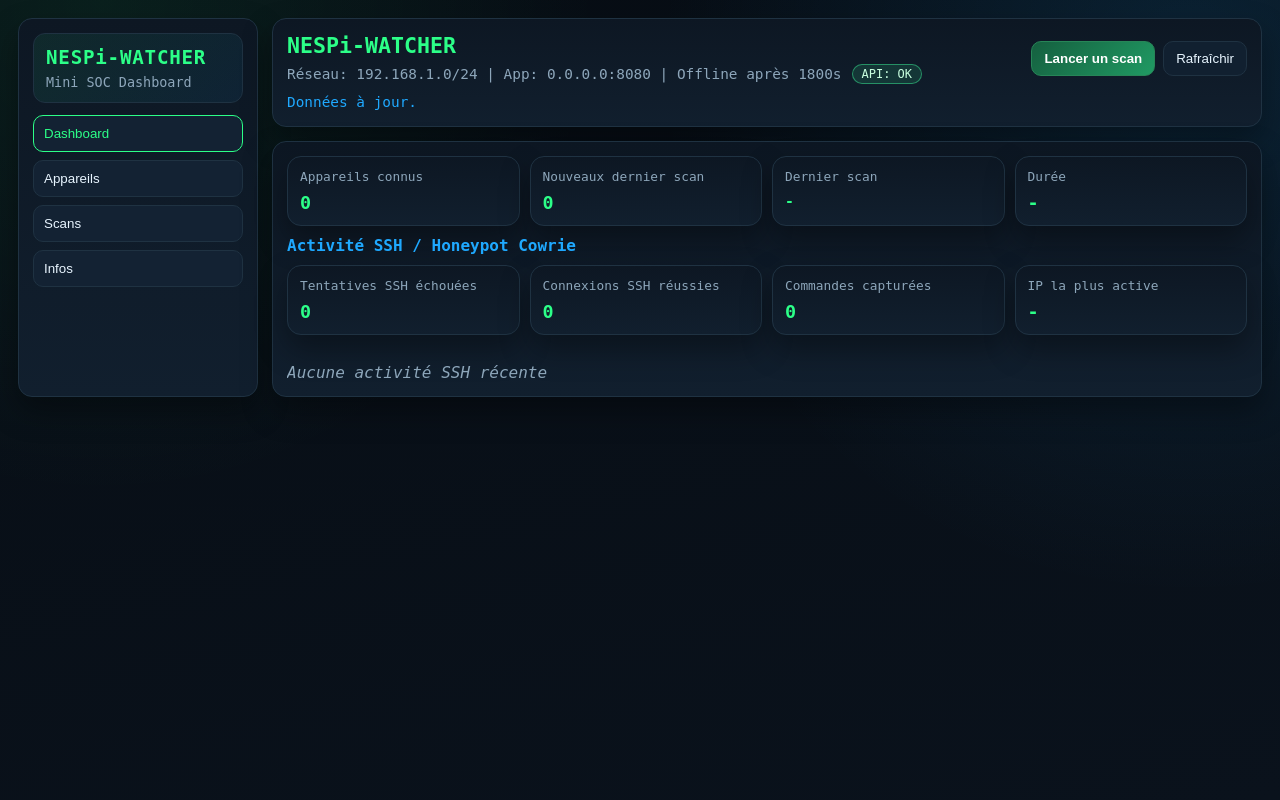
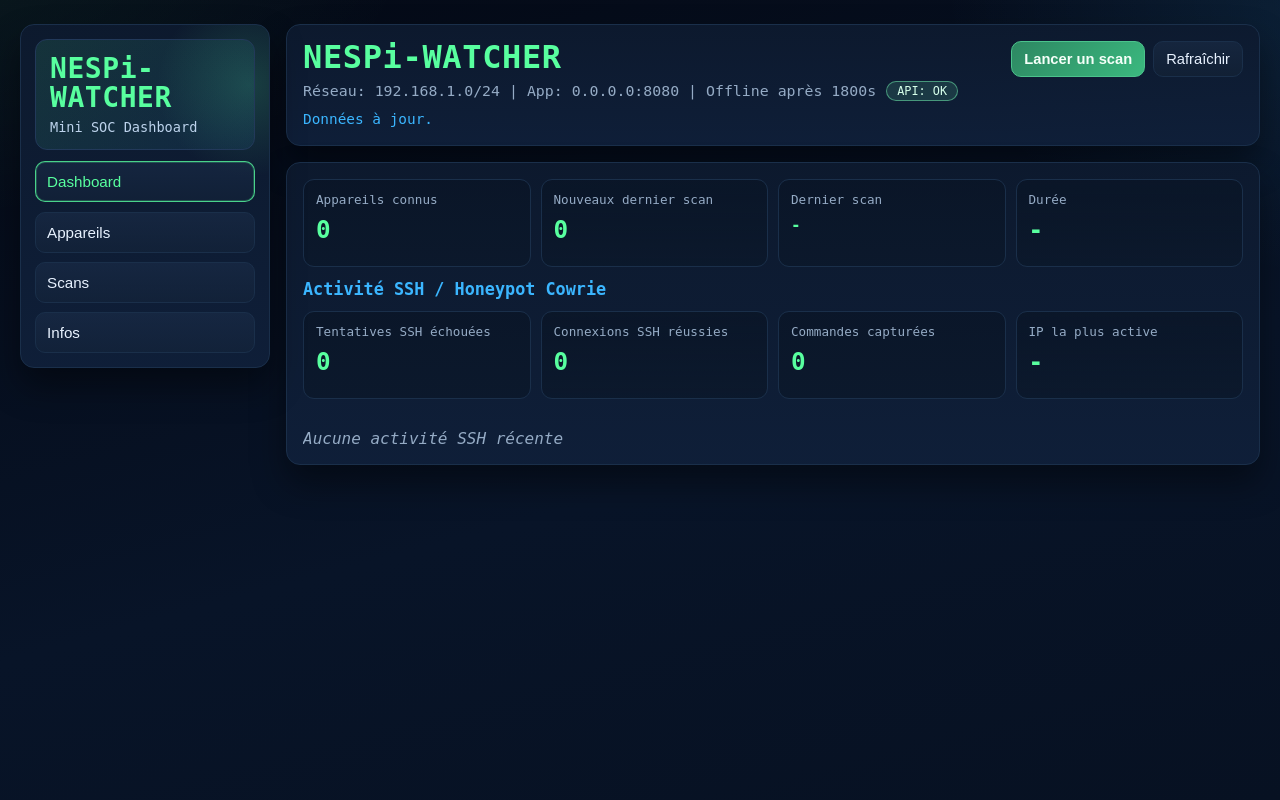
Before and after one commit to SonFire03/nespi-watcher, a Flask app: page / in a window 1280 px wide. Run offline with Flask 3, Linux system fonts and the light colour scheme; data that the repository does not hold is empty.

Commit message:
feat(ui): full visual redesign of dashboard layout and styling

```diff
--- a/templates/index.html
+++ b/templates/index.html
@@ -6,149 +6,272 @@
   <title>NESPi Watcher</title>
   <style>
     :root {
-      --bg:#070d14;
-      --bg-2:#0a121c;
-      --panel:#0d1723;
-      --panel-2:#111f2e;
-      --line:#1f3242;
-      --text:#e8f5ff;
-      --muted:#8da6ba;
-      --accent:#2cff88;
-      --blue:#1fa9ff;
-      --red:#ff4f61;
-      --orange:#ffb349;
-      --green:#3dff9f;
-      --shadow:0 14px 30px rgba(0,0,0,.35);
+      --bg:#040915;
+      --bg-soft:#0a1324;
+      --panel:#0d1a2f;
+      --panel-2:#0f1f39;
+      --line:#22395a;
+      --line-soft:#1a2f4a;
+      --text:#e8f2ff;
+      --muted:#95abc5;
+      --accent:#58ff9f;
+      --accent-2:#3bb6ff;
+      --danger:#ff5f71;
+      --warn:#ffbc66;
+      --ok:#78ffb6;
+      --shadow:0 18px 34px rgba(0, 0, 0, .42);
+      --radius:14px;
     }
+
     * { box-sizing:border-box; }
+
     body {
       margin:0;
       color:var(--text);
       font-family:"DejaVu Sans Mono","Liberation Mono",monospace;
       background:
-        radial-gradient(circle at 8% 0%, rgba(44,255,136,.08), transparent 35%),
-        radial-gradient(circle at 93% 8%, rgba(31,169,255,.13), transparent 38%),
-        linear-gradient(168deg, var(--bg), var(--bg-2));
+        radial-gradient(900px 520px at -8% -10%, rgba(88,255,159,.08), transparent 58%),
+        radial-gradient(780px 500px at 108% 0%, rgba(59,182,255,.12), transparent 56%),
+        linear-gradient(165deg, var(--bg), #081428 58%, #071122);
       min-height:100vh;
     }
-    .shell { max-width:1320px; margin:0 auto; padding:18px; }
-    .app-grid { display:grid; grid-template-columns:240px 1fr; gap:14px; }
+
+    .shell { max-width:1400px; margin:0 auto; padding:24px 20px; }
+    .app-grid { display:grid; grid-template-columns:250px 1fr; gap:16px; align-items:start; }
+
     .card {
-      border:1px solid var(--line);
-      background:linear-gradient(180deg,var(--panel),var(--panel-2));
-      border-radius:14px;
+      background:linear-gradient(180deg, rgba(13,26,47,.93), rgba(15,31,57,.96));
+      border:1px solid var(--line-soft);
+      border-radius:var(--radius);
       box-shadow:var(--shadow);
     }
-    .sidebar { padding:14px; }
+
+    .sidebar {
+      position:sticky;
+      top:14px;
+      padding:14px;
+      overflow:hidden;
+    }
+
+    .sidebar::before {
+      content:"";
+      position:absolute;
+      inset:-40px -80px auto auto;
+      width:200px;
+      height:200px;
+      background:radial-gradient(circle, rgba(88,255,159,.16), transparent 65%);
+      pointer-events:none;
+    }
+
     .brand {
+      position:relative;
       border:1px solid var(--line);
       border-radius:12px;
-      padding:12px;
-      background:linear-gradient(135deg, rgba(44,255,136,.08), rgba(31,169,255,.07));
+      padding:14px;
+      background:linear-gradient(135deg, rgba(88,255,159,.11), rgba(59,182,255,.08));
       margin-bottom:12px;
     }
-    .brand h1 { margin:0; font-size:1.2rem; color:var(--accent); letter-spacing:.04em; }
-    .brand p { margin:6px 0 0; color:var(--muted); font-size:.84rem; }
-    .menu { display:grid; gap:8px; }
+
+    .brand h1 { margin:0; color:var(--accent); font-size:1.75rem; letter-spacing:.02em; line-height:1.05; }
+    .brand p { margin:6px 0 0; color:#bdd3ec; font-size:.85rem; }
+
+    .menu { display:grid; gap:9px; }
+
     .menu button {
-      border:1px solid var(--line);
-      background:#132233;
+      border:1px solid var(--line-soft);
+      background:linear-gradient(180deg, rgba(27,45,73,.58), rgba(20,36,58,.58));
       color:var(--text);
       border-radius:10px;
-      padding:10px;
+      padding:11px;
       text-align:left;
       cursor:pointer;
-      transition:.15s;
+      font-size:.95rem;
+      transition:all .16s ease;
     }
-    .menu button:hover, .menu button.active { border-color:var(--accent); color:var(--accent); }
 
-    .main { display:grid; gap:14px; }
-    .header { padding:14px; }
-    .header-top { display:flex; justify-content:space-between; align-items:center; gap:12px; flex-wrap:wrap; }
-    .header h2 { margin:0; color:var(--accent); font-size:1.35rem; }
-    .header-meta { color:var(--muted); font-size:.9rem; margin-top:6px; display:flex; gap:10px; align-items:center; flex-wrap:wrap; }
+    .menu button:hover,
+    .menu button.active {
+      border-color:rgba(88,255,159,.8);
+      box-shadow:0 0 0 1px rgba(88,255,159,.22) inset;
+      color:var(--accent);
+      transform:translateY(-1px);
+    }
+
+    .main { display:grid; gap:16px; }
+
+    .header { padding:16px; }
+
+    .header-top {
+      display:flex;
+      justify-content:space-between;
+      align-items:flex-start;
+      gap:10px;
+      flex-wrap:wrap;
+    }
+
+    .title-block h2 { margin:0; color:var(--accent); font-size:2rem; letter-spacing:.02em; line-height:1; }
+
+    .header-meta {
+      margin-top:8px;
+      color:var(--muted);
+      font-size:.93rem;
+      display:flex;
+      flex-wrap:wrap;
+      align-items:center;
+      gap:10px;
+    }
+
     .api-badge {
-      display:inline-flex;
-      align-items:center;
-      gap:6px;
       border:1px solid var(--line);
       border-radius:999px;
-      padding:2px 9px;
-      font-size:.75rem;
+      padding:2px 10px;
+      font-size:.74rem;
       color:var(--muted);
-      background:rgba(17,32,48,.5);
+      background:rgba(10,22,39,.7);
     }
-    .api-badge.ok { color:#c8ffdf; border-color:rgba(61,255,159,.45); background:rgba(61,255,159,.12); }
-    .api-badge.err { color:#ffd5da; border-color:rgba(255,79,97,.45); background:rgba(255,79,97,.12); }
+
+    .api-badge.ok { color:#d6ffea; border-color:rgba(120,255,182,.48); background:rgba(120,255,182,.13); }
+    .api-badge.err { color:#ffdbe0; border-color:rgba(255,95,113,.48); background:rgba(255,95,113,.12); }
+
     .actions { display:flex; gap:8px; flex-wrap:wrap; }
+
     .btn {
-      border:1px solid var(--line);
-      background:#112030;
+      border:1px solid var(--line-soft);
+      background:linear-gradient(180deg, rgba(23,40,65,.8), rgba(18,33,53,.8));
       color:var(--text);
       border-radius:10px;
       padding:9px 12px;
+      font-size:.92rem;
       cursor:pointer;
+      transition:all .15s ease;
     }
+
     .btn:hover { border-color:var(--accent); color:var(--accent); }
+
     .btn.primary {
-      background:linear-gradient(135deg,#155f3f,#209a63);
-      border-color:#278557;
-      color:#fff;
+      background:linear-gradient(135deg, #2d8762, #3bb97f);
+      border-color:#4bc38c;
+      color:#f5fff9;
       font-weight:700;
     }
-    .statusbar { min-height:18px; margin-top:10px; color:var(--blue); font-size:.9rem; }
-    .statusbar.error { color:var(--red); }
+
+    .btn.primary:hover { color:#fff; transform:translateY(-1px); }
+
+    .statusbar { min-height:18px; margin-top:10px; font-size:.9rem; color:var(--accent-2); }
+    .statusbar.error { color:var(--danger); }
+
+    .section { padding:16px; }
+    .section h3 { margin:0 0 12px; color:var(--accent-2); font-size:1.05rem; }
 
     .stats-grid { display:grid; grid-template-columns:repeat(4,minmax(0,1fr)); gap:10px; }
-    .stat { padding:12px; }
-    .stat .k { color:var(--muted); font-size:.8rem; }
-    .stat .v { margin-top:8px; font-size:1.15rem; font-weight:700; color:var(--accent); }
 
-    .section { padding:14px; }
-    .section h3 { margin:0 0 10px; color:var(--blue); font-size:1rem; }
+    .stat {
+      padding:12px;
+      border:1px solid var(--line-soft);
+      border-radius:11px;
+      background:linear-gradient(180deg, rgba(9,20,37,.72), rgba(11,24,43,.9));
+      min-height:88px;
+    }
 
-    .cowrie-list { display:grid; gap:8px; max-height:430px; overflow:auto; padding-right:4px; }
+    .stat .k { color:var(--muted); font-size:.79rem; }
+    .stat .v { margin-top:8px; color:var(--accent); font-size:1.52rem; font-weight:700; }
+
+    .cowrie-list {
+      display:grid;
+      gap:8px;
+      max-height:500px;
+      overflow:auto;
+      padding-right:4px;
+    }
+
     .event {
-      border:1px solid var(--line);
-      border-radius:10px;
-      background:rgba(8,20,31,.72);
+      border:1px solid var(--line-soft);
+      border-radius:11px;
+      background:linear-gradient(180deg, rgba(6,16,31,.88), rgba(9,19,35,.94));
       padding:10px;
     }
-    .event-head { display:flex; justify-content:space-between; align-items:center; gap:8px; flex-wrap:wrap; }
+
+    .event-head { display:flex; justify-content:space-between; align-items:center; gap:10px; }
+
     .tag {
       display:inline-flex;
       align-items:center;
       border-radius:999px;
       padding:2px 10px;
-      font-size:.75rem;
+      font-size:.72rem;
       font-weight:700;
+      letter-spacing:.02em;
     }
-    .tag.failed { color:#ffd9dd; background:rgba(255,79,97,.2); border:1px solid rgba(255,79,97,.5); }
-    .tag.success { color:#ddffe9; background:rgba(61,255,159,.15); border:1px solid rgba(61,255,159,.48); }
-    .tag.command { color:#ffe9cd; background:rgba(255,179,73,.16); border:1px solid rgba(255,179,73,.45); }
-    .time { color:var(--muted); font-size:.76rem; letter-spacing:.02em; white-space:nowrap; }
-    .event-body { margin-top:8px; display:grid; gap:5px; font-size:.88rem; }
-    .event-body b { color:#b8d7ea; }
+
+    .tag.failed { color:#ffe2e5; background:rgba(255,95,113,.2); border:1px solid rgba(255,95,113,.48); }
+    .tag.success { color:#e3ffee; background:rgba(120,255,182,.15); border:1px solid rgba(120,255,182,.44); }
+    .tag.command { color:#ffe8cb; background:rgba(255,188,102,.16); border:1px solid rgba(255,188,102,.45); }
+
+    .time { color:var(--muted); font-size:.76rem; white-space:nowrap; }
+    .event-body { margin-top:8px; display:grid; gap:4px; font-size:.89rem; }
+    .event-body b { color:#c3d8f0; }
     .empty { color:var(--muted); font-style:italic; }
 
-    .table-wrap { overflow-x:auto; border:1px solid var(--line); border-radius:10px; }
-    table { width:100%; border-collapse:collapse; min-width:860px; }
-    th, td { border-bottom:1px solid var(--line); padding:10px; text-align:left; font-size:.86rem; }
-    th { color:var(--accent); background:rgba(19,34,51,.9); }
-    tr:hover td { background:rgba(44,255,136,.05); }
-    .pill { display:inline-flex; border-radius:999px; padding:2px 8px; font-size:.75rem; }
-    .pill.online { color:#9dffca; border:1px solid #2f8d62; background:rgba(47,141,98,.2); }
-    .pill.offline { color:#ffd2ad; border:1px solid #8a5a34; background:rgba(138,90,52,.2); }
+    .filter-row { display:flex; flex-wrap:wrap; gap:8px; margin-bottom:10px; }
+    .filter-row input,
+    .filter-row select,
+    .filter-row button { min-height:38px; }
+
+    .small { color:var(--muted); font-size:.88rem; }
+
+    .table-wrap {
+      overflow-x:auto;
+      border:1px solid var(--line-soft);
+      border-radius:11px;
+      background:rgba(8,16,30,.5);
+    }
+
+    table { width:100%; border-collapse:collapse; min-width:920px; }
+
+    th,
+    td {
+      padding:11px 10px;
+      border-bottom:1px solid rgba(34,57,90,.78);
+      text-align:left;
+      font-size:.89rem;
+    }
+
+    th {
+      position:sticky;
+      top:0;
+      z-index:1;
+      color:var(--accent);
+      background:linear-gradient(180deg, rgba(19,34,53,.98), rgba(16,30,48,.98));
+      letter-spacing:.01em;
+    }
+
+    tr:hover td { background:rgba(34,83,130,.17); }
+
+    .pill {
+      display:inline-flex;
+      border-radius:999px;
+      padding:2px 8px;
+      font-size:.74rem;
+      line-height:1.1;
+    }
+
+    .pill.online { color:#ceffe4; border:1px solid rgba(120,255,182,.45); background:rgba(120,255,182,.14); }
+    .pill.offline { color:#ffd7b3; border:1px solid rgba(255,188,102,.45); background:rgba(255,188,102,.15); }
 
     .hidden { display:none; }
-    .small { color:var(--muted); font-size:.85rem; }
 
-    @media (max-width:1080px) {
+    @media (max-width:1180px) {
       .app-grid { grid-template-columns:1fr; }
+      .sidebar { position:static; }
       .stats-grid { grid-template-columns:repeat(2,minmax(0,1fr)); }
     }
-    @media (max-width:640px) {
+
+    @media (max-width:700px) {
+      .shell { padding:12px; }
+      .title-block h2 { font-size:1.5rem; }
       .stats-grid { grid-template-columns:1fr; }
+      .menu { grid-template-columns:repeat(2,minmax(0,1fr)); }
+      .menu button { text-align:center; }
     }
   </style>
 </head>
@@ -171,7 +294,7 @@
       <main class="main">
         <section class="header card">
           <div class="header-top">
-            <div>
+            <div class="title-block">
               <h2>NESPi-WATCHER</h2>
               <div class="header-meta">
                 <span>Réseau: {{ config.NETWORK_RANGE }} | App: {{ config.APP_HOST }}:{{ config.APP_PORT }} | Offline après {{ runtime.offline_after_seconds }}s</span>
@@ -187,19 +310,19 @@
         </section>
 
         <section id="tab-dashboard" class="card section">
-          <div class="stats-grid" style="margin-bottom:10px;">
-            <div class="card stat"><div class="k">Appareils connus</div><div class="v" id="cTotal">{{ runtime.total_devices }}</div></div>
-            <div class="card stat"><div class="k">Nouveaux dernier scan</div><div class="v" id="cNew">{{ runtime.last_scan.new_count if runtime.last_scan else 0 }}</div></div>
-            <div class="card stat"><div class="k">Dernier scan</div><div class="v" id="cLast" style="font-size:.92rem;">{{ runtime.last_scan.scanned_at if runtime.last_scan else '-' }}</div></div>
-            <div class="card stat"><div class="k">Durée</div><div class="v" id="cDur">{{ (runtime.last_scan.duration_ms|string + ' ms') if runtime.last_scan else '-' }}</div></div>
+          <div class="stats-grid" style="margin-bottom:12px;">
+            <div class="stat"><div class="k">Appareils connus</div><div class="v" id="cTotal">{{ runtime.total_devices }}</div></div>
+            <div class="stat"><div class="k">Nouveaux dernier scan</div><div class="v" id="cNew">{{ runtime.last_scan.new_count if runtime.last_scan else 0 }}</div></div>
+            <div class="stat"><div class="k">Dernier scan</div><div class="v" id="cLast" style="font-size:1rem;">{{ runtime.last_scan.scanned_at if runtime.last_scan else '-' }}</div></div>
+            <div class="stat"><div class="k">Durée</div><div class="v" id="cDur">{{ (runtime.last_scan.duration_ms|string + ' ms') if runtime.last_scan else '-' }}</div></div>
           </div>
 
           <h3>Activité SSH / Honeypot Cowrie</h3>
-          <div class="stats-grid" style="margin-bottom:10px;">
-            <div class="card stat"><div class="k">Tentatives SSH échouées</div><div class="v" id="cowFailed">0</div></div>
-            <div class="card stat"><div class="k">Connexions SSH réussies</div><div class="v" id="cowSuccess">0</div></div>
-            <div class="card stat"><div class="k">Commandes capturées</div><div class="v" id="cowCommand">0</div></div>
-            <div class="card stat"><div class="k">IP la plus active</div><div class="v" id="cowTopIp">-</div></div>
+          <div class="stats-grid" style="margin-bottom:12px;">
+            <div class="stat"><div class="k">Tentatives SSH échouées</div><div class="v" id="cowFailed">0</div></div>
+            <div class="stat"><div class="k">Connexions SSH réussies</div><div class="v" id="cowSuccess">0</div></div>
+            <div class="stat"><div class="k">Commandes capturées</div><div class="v" id="cowCommand">0</div></div>
+            <div class="stat"><div class="k">IP la plus active</div><div class="v" id="cowTopIp">-</div></div>
           </div>
 
           <div id="cowrieError" class="statusbar error"></div>
@@ -207,7 +330,7 @@
         </section>
 
         <section id="tab-devices" class="card section hidden">
-          <div class="actions" style="margin-bottom:10px;">
+          <div class="filter-row">
             <input id="searchInput" class="btn" placeholder="Recherche IP/MAC/hostname">
             <select id="statusFilter" class="btn"><option value="all">Tous</option><option value="online">Online</option><option value="offline">Offline</option></select>
             <select id="limitSelect" class="btn"><option>50</option><option selected>200</option><option>500</option></select>
```
